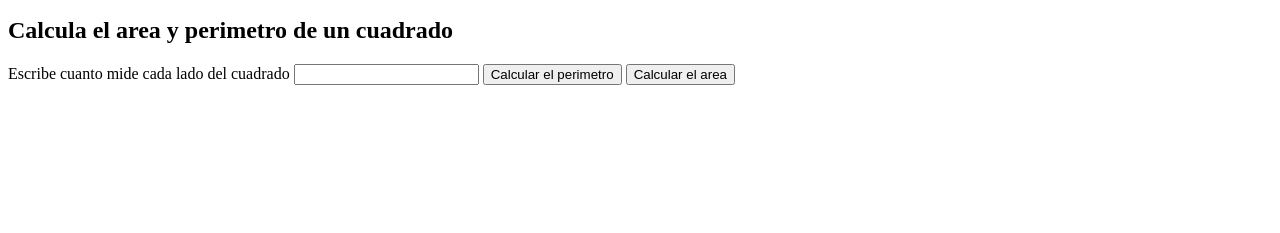
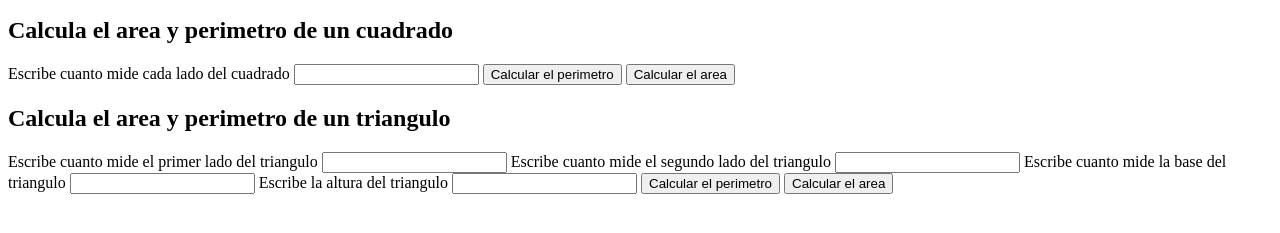
Before and after one commit to JeisonMunoz/curso-practico-javascript, a plain HTML site: page figuras.html in a window 1280 px wide. Shown: the part 101-334 px from the top of the page. Drawn offline with Linux system fonts and the light colour scheme.

Commit message:
se han agregado las funciones del triangulo. Sin embargo, el pop up hace una concatenacion en vez de la suma de los lados para el perimetro. Calcular area aun no funciona.

```diff
--- a/figuras.html
+++ b/figuras.html
@@ -31,6 +31,42 @@
                 Calcular el area
             </button>
         </form>
+    </section>
+    <Section>
+        <h2>
+            Calcula el area y perimetro de un triangulo
+        </h2>
+        <form action="">
+            <label for="inputLado1">
+                Escribe cuanto mide el primer lado del triangulo
+            </label>
+            <input id="inputLado1" type="number">
+
+            <label for="inputLado2">
+                Escribe cuanto mide el segundo lado del triangulo
+            </label>
+            <input id="inputLado2" type="number">
+
+            <label for="inputBase">
+                Escribe cuanto mide la base del triangulo
+            </label>
+            <input id="inputBase" type="number">
+
+            <label for="inputAltura">
+                Escribe la altura del triangulo
+            </label>
+            <input type="number" name="" id="inputAlturaTriangulo">
+
+
+
+            <button type="button" onclick="calcularPerimetroTriangulo()">
+                Calcular el perimetro
+            </button>
+            <button type="button" onclick="calcularAreaTriangulo()">
+                Calcular el area
+            </button>
+        </form>
+    </Section>
 
     <script src="./figuras.js">
 
--- a/figuras.js
+++ b/figuras.js
@@ -93,3 +93,29 @@ function calcularAreaCuadrado() {
     const area = areaCuadrado(value);
     alert(area);
 }
+
+// Funciones del triangulo
+
+function calcularPerimetroTriangulo() {
+    const inputLado1 = document.getElementById("inputLado1");
+    const inputLado2 = document.getElementById("inputLado2");
+    const inputBase = document.getElementById("inputBase");
+
+    const lado1 = inputLado1.value;
+    const lado2 = inputLado2.value;
+    const base = inputBase.value;
+
+    const perimetro = perimetroTriangulo(lado1,lado2,base);
+    alert(perimetro);
+
+}
+
+function calcularAreaTriangulo() {
+    const inputBase = document.getElementById("inputBase");
+    const inputAltura = document.getElementById("inputAltura");
+
+    const base = inputBase.value;
+    const altura = inputAltura.value;
+    const area = areaTriangulo(base,altura);
+    alert(area);
+}
```
